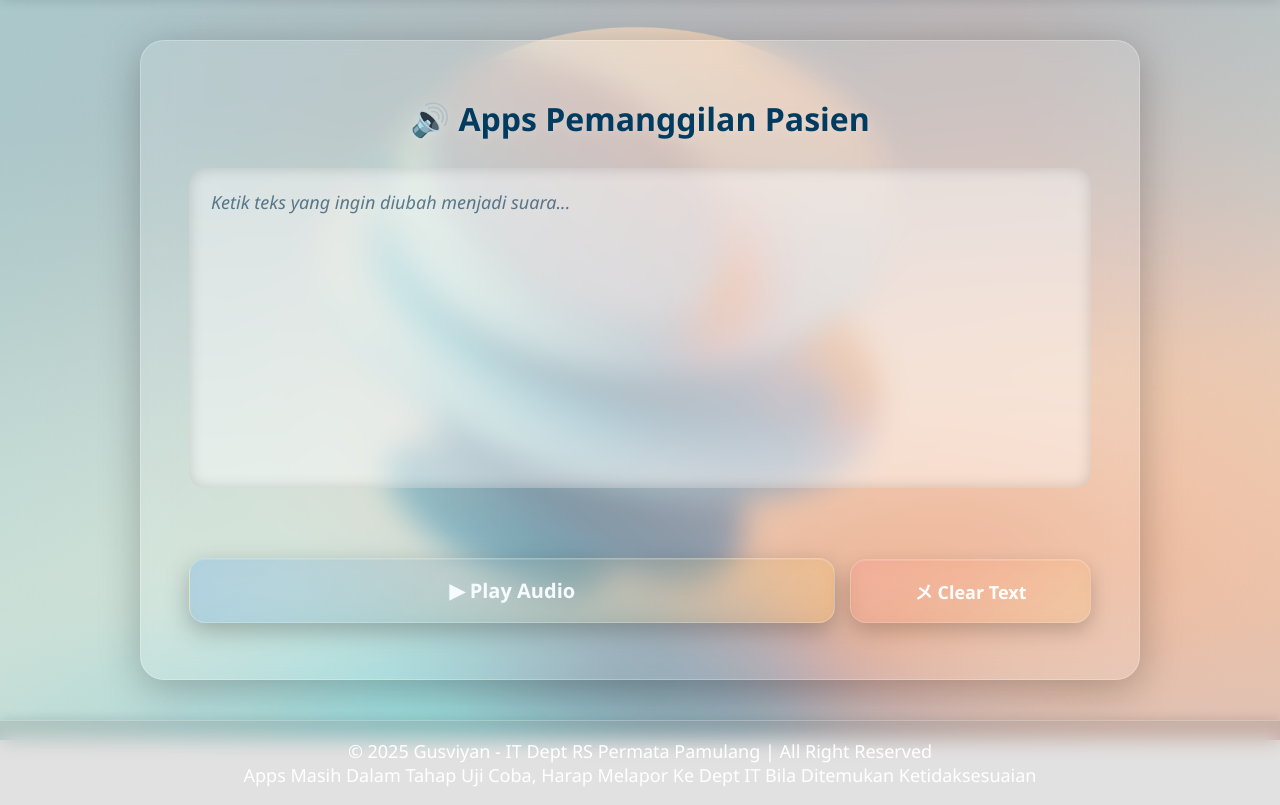
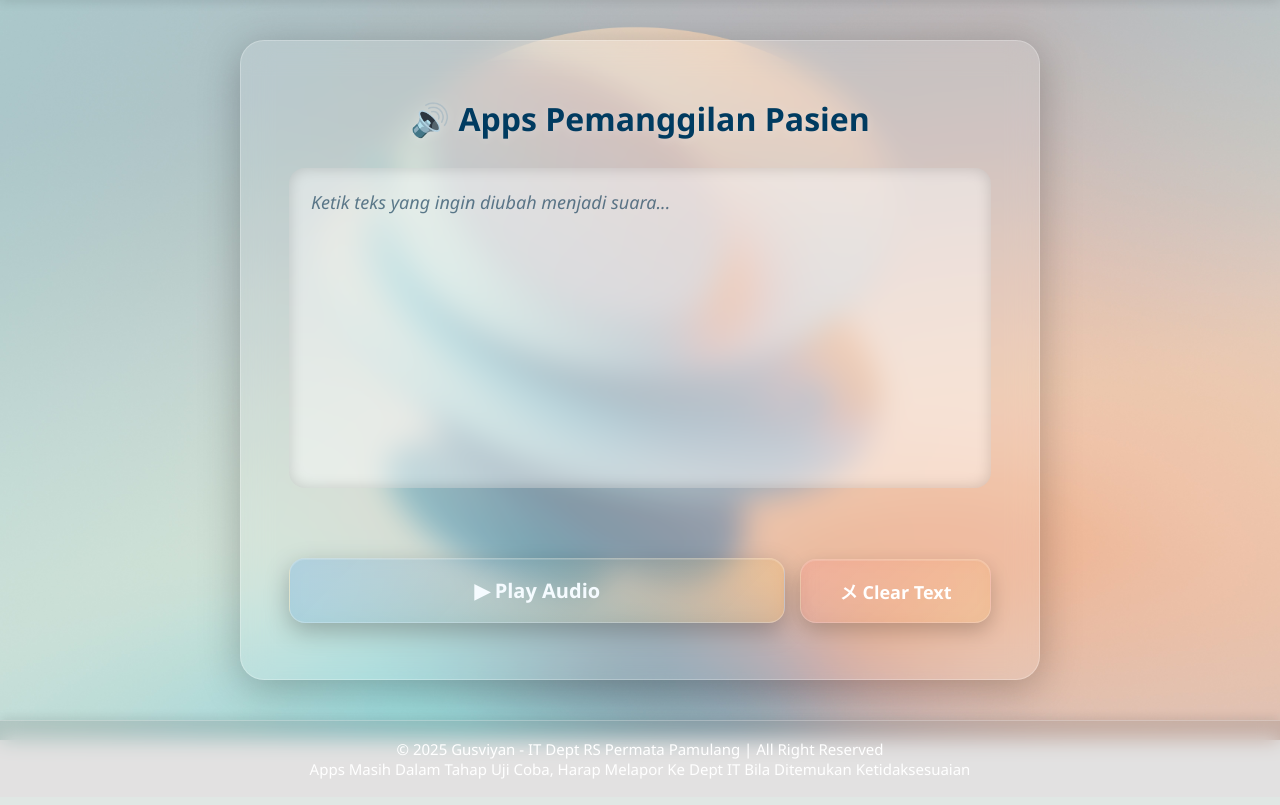
Before and after one commit to gusviyan/tts, a PHP site: page / in a window 1280 px wide. Shown: the part 60-865 px from the top of the page. After the commit the page ends 839 px from the top, so only its background shows below. Run offline with PHP 8.4, Linux system fonts and the light colour scheme.

Commit message:
ui addust

```diff
--- a/style.css
+++ b/style.css
@@ -74,7 +74,7 @@ main {
 
 /* ===== Card Wrapper ===== */
 .tts-wrapper {
-    width: 1000px;
+    width: 800px;
     max-width: 95%;
     padding: 56px 48px;
     text-align: center;
@@ -153,7 +153,7 @@ button:active {
 .footer {
     text-align: center;
     padding: 18px;
-    font-size: 18px;
+    font-size: 15px;
     color: #fff;
     background: rgba(96, 95, 95, 0.186);
     backdrop-filter: blur(10px);
```
